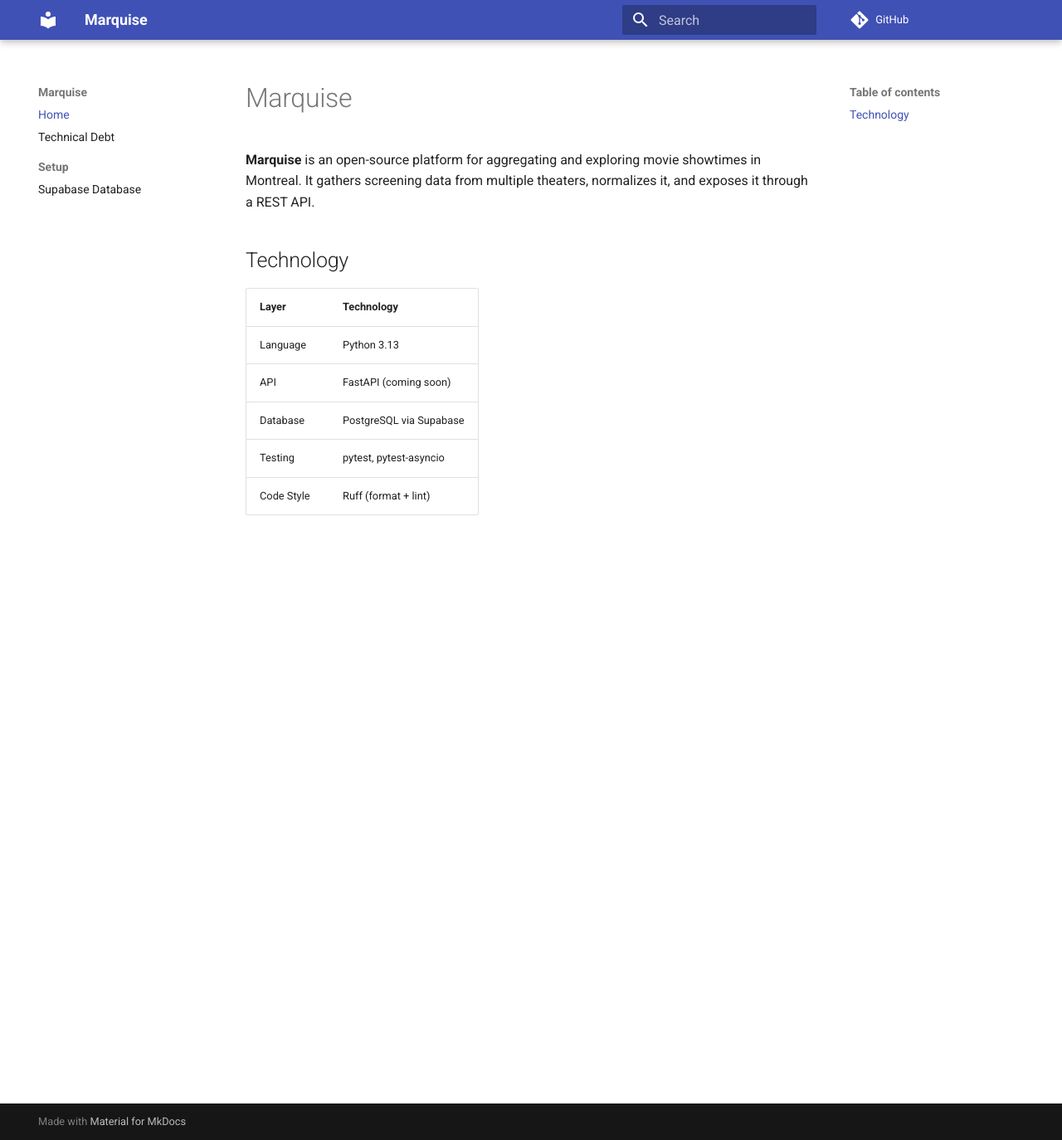
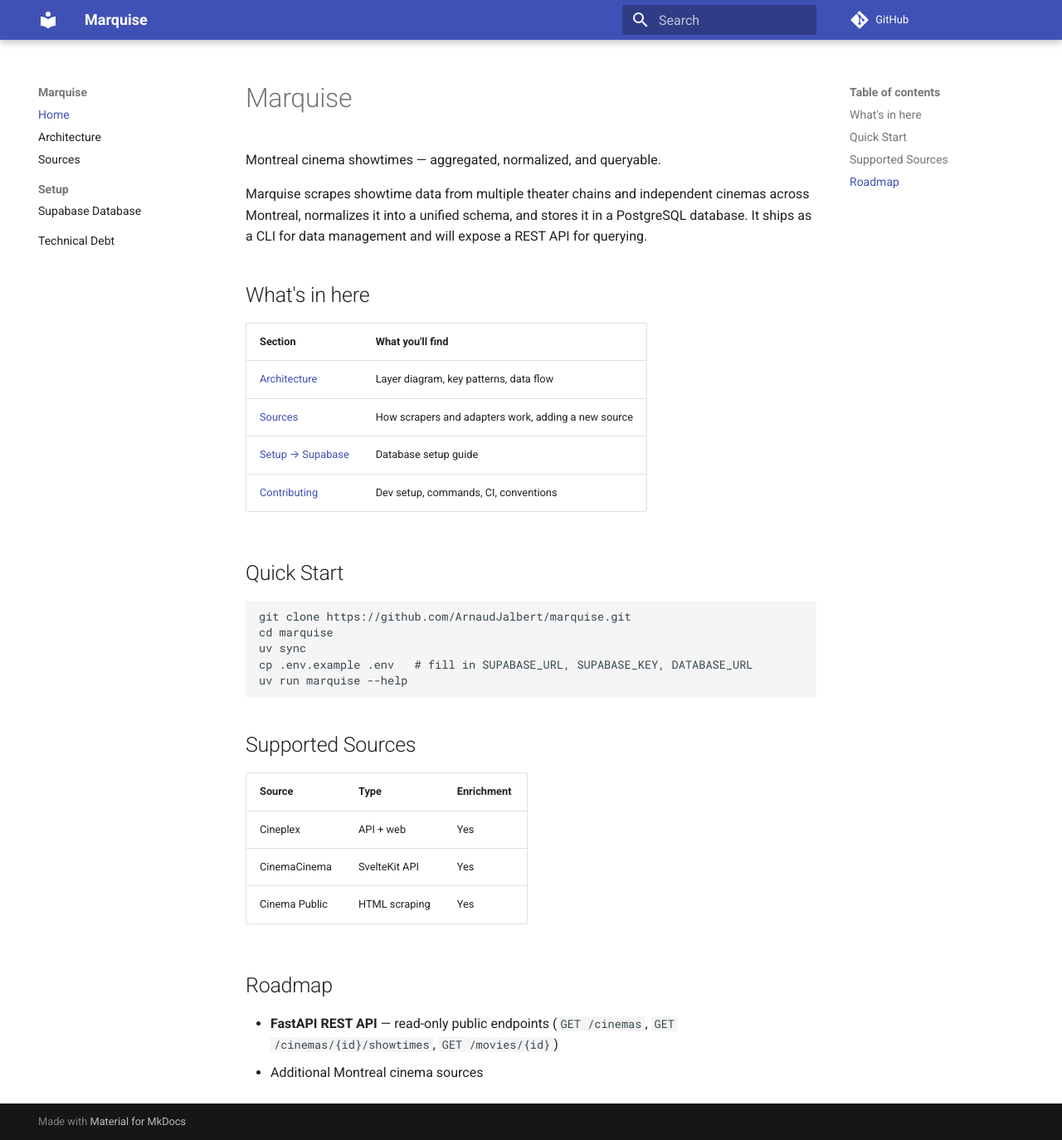
Before and after one commit to ArnaudJalbert/marquise, an MkDocs documentation site: the page built from docs/index.md, in a window 1280 px wide and 1374 px high. Shown: the whole window at 83% size. Built offline with MkDocs 1.6.1 and Material for MkDocs 9.7.7, drawn with Linux system fonts in a browser that asks for light colours; comment, search, counter and statistics services are not loaded.

Commit message:
docs: improve README, docs site, and add GitHub Pages CI deployment
- Rewrite README with technical tone, env var table, installation section,
  and screenshot placeholder
- Rewrite docs/index.md as a proper landing page
- Add docs/architecture.md so MkDocs serves the architecture content
- Update mkdocs.yml: fix repo URL, add site_url, expand nav
- Add docs CI job to deploy MkDocs to GitHub Pages on push to main
- Remove "open-source" references throughout

````diff
--- a/docs/index.md
+++ b/docs/index.md
@@ -1,15 +1,37 @@
 # Marquise
 
-**Marquise** is an open-source platform for aggregating and exploring movie showtimes
-in Montreal. It gathers screening data from multiple theaters, normalizes it, and
-exposes it through a REST API.
+Montreal cinema showtimes — aggregated, normalized, and queryable.
 
-## Technology
+Marquise scrapes showtime data from multiple theater chains and independent cinemas across Montreal, normalizes it into a unified schema, and stores it in a PostgreSQL database. It ships as a CLI for data management and will expose a REST API for querying.
 
-| Layer       | Technology                                          |
-|-------------|-----------------------------------------------------|
-| Language    | Python 3.13                                         |
-| API         | FastAPI (coming soon)                                |
-| Database    | PostgreSQL via Supabase                             |
-| Testing     | pytest, pytest-asyncio                              |
-| Code Style  | Ruff (format + lint)                                |
+## What's in here
+
+| Section | What you'll find |
+|---|---|
+| [Architecture](architecture.md) | Layer diagram, key patterns, data flow |
+| [Sources](sources.md) | How scrapers and adapters work, adding a new source |
+| [Setup → Supabase](setup/supabase-cinema-table.md) | Database setup guide |
+| [Contributing](https://github.com/ArnaudJalbert/marquise/blob/main/CONTRIBUTING.md) | Dev setup, commands, CI, conventions |
+
+## Quick Start
+
+```bash
+git clone https://github.com/ArnaudJalbert/marquise.git
+cd marquise
+uv sync
+cp .env.example .env   # fill in SUPABASE_URL, SUPABASE_KEY, DATABASE_URL
+uv run marquise --help
+```
+
+## Supported Sources
+
+| Source | Type | Enrichment |
+|---|---|---|
+| Cineplex | API + web | Yes |
+| CinemaCinema | SvelteKit API | Yes |
+| Cinema Public | HTML scraping | Yes |
+
+## Roadmap
+
+- **FastAPI REST API** — read-only public endpoints (`GET /cinemas`, `GET /cinemas/{id}/showtimes`, `GET /movies/{id}`)
+- Additional Montreal cinema sources
--- a/mkdocs.yml
+++ b/mkdocs.yml
@@ -1,6 +1,7 @@
 site_name: Marquise
-site_description: Open-source platform for aggregating and exploring movie showtimes
-repo_url: https://github.com/anomalyco/marquise
+site_description: Montreal cinema showtimes — aggregated, normalized, and queryable
+site_url: https://arnaudjalbert.github.io/marquise/
+repo_url: https://github.com/ArnaudJalbert/marquise
 edit_uri: blob/main/docs/
 
 theme:
@@ -16,9 +17,11 @@ theme:
 
 nav:
   - Home: index.md
-  - Technical Debt: todo.md
+  - Architecture: architecture.md
+  - Sources: sources.md
   - Setup:
     - Supabase Database: setup/supabase-cinema-table.md
+  - Technical Debt: todo.md
 
 plugins:
   - search
````
Also changed, not shown: ARCHITECTURE.md (+1 -1 lines), README.md (+93 -7 lines), docs/architecture.md (added, +102 -0 lines), 1 other file.
